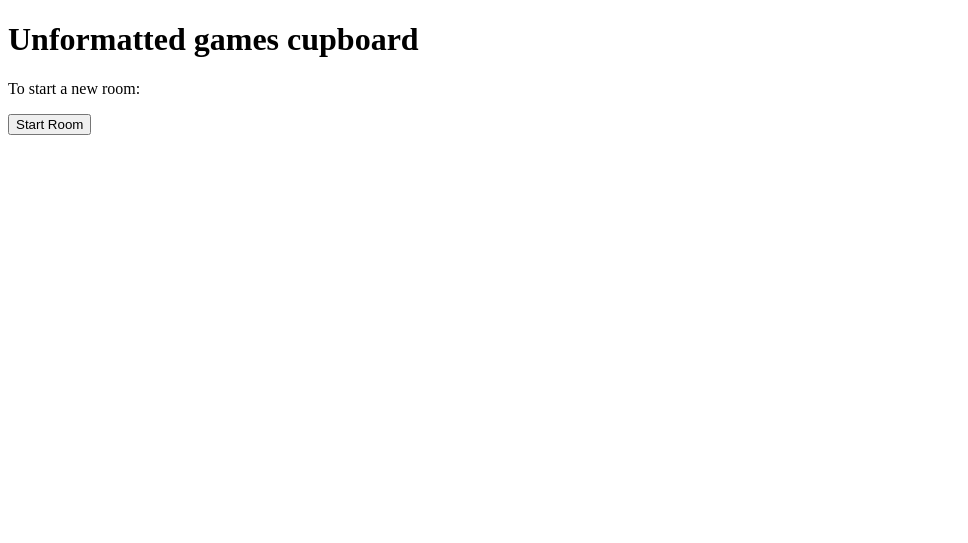
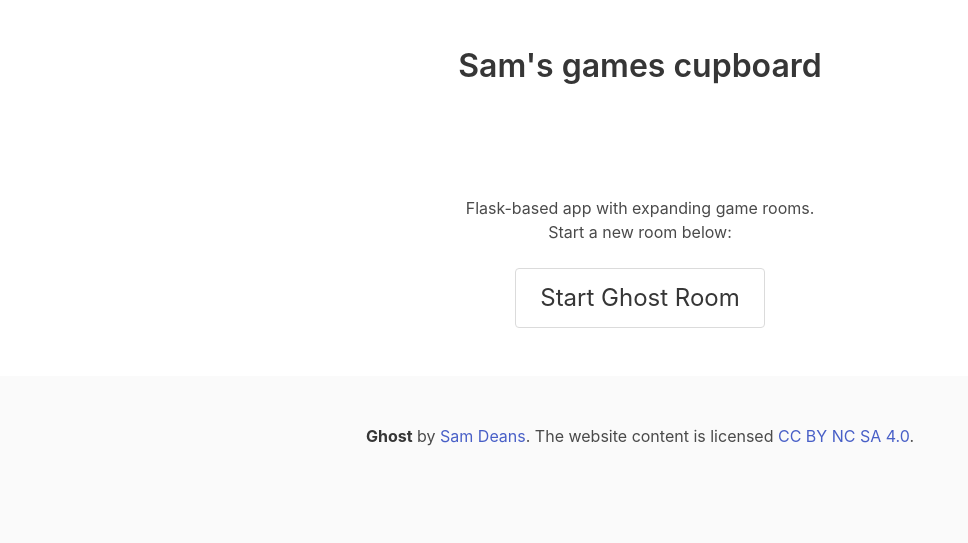
Before and after one commit to SDeans0/ghost-game, a Flask app: page / in a window 1280 px wide. Shown: the top 543 px of the page, without its empty margins (0-968 px from the left). Run offline with Flask 2, Linux system fonts and the light colour scheme; some libraries are stand-ins or nearby versions.

Commit message:
Update template styling with bulma

```diff
--- a/templates/index.html
+++ b/templates/index.html
@@ -2,13 +2,43 @@
 <html lang="en" dir="ltr">
   <head>
     <meta charset="utf-8">
+    <meta name="viewport" content="width=device-width, initial-scale=1">
     <title>Sam's Games Cupboard</title>
     <script src="//cdnjs.cloudflare.com/ajax/libs/socket.io/2.2.0/socket.io.js" integrity="sha256-yr4fRk/GU1ehYJPAs8P4JlTgu0Hdsp4ZKrx8bDEDC3I=" crossorigin="anonymous"></script>
     <script type="text/javascript" src='static/initial.js'></script>
+    <link rel="stylesheet" href="https://cdn.jsdelivr.net/npm/bulma@0.8.2/css/bulma.min.css">
+    <script defer src="https://use.fontawesome.com/releases/v5.3.1/js/all.js"></script>
   </head>
+
   <body>
-    <h1>Unformatted games cupboard</h1>
-    <p>To start a new room:</p>
-    <button type='button' onclick="newGame()">Start Room</button>
+    <section class='section is-small'>
+      <div class="columns">
+        <div class="column content has-text-centered">
+          <a href = '/'>
+            <h1 class="title">Sam's games cupboard</h1>
+          </a>
+        </div>
+      </div>
+    </section>
+    <section class="section is-small">
+      <div class='columns'>
+        <div class="column content has-text-centered">
+          <p>Flask-based app with expanding game rooms. <br>Start a new room below:</p>
+        </div>
+      </div>
+      <div class='columns'>
+        <div class="column content has-text-centered">
+          <button class="button is-large" onclick="newGame()">Start Ghost Room</button>
+        </div>
+      </div>
+    </section>
+    <footer class="footer">
+      <div class="content has-text-centered">
+        <p>
+          <strong>Ghost</strong> by <a href="https://www.github.com/sdeans0">Sam Deans</a>. The website content
+          is licensed <a href="http://creativecommons.org/licenses/by-nc-sa/4.0/">CC BY NC SA 4.0</a>.
+        </p>
+      </div>
+    </footer>
   </body>
 </html>
```
Also changed, not shown: templates/ghost_page.html (+44 -3 lines).
